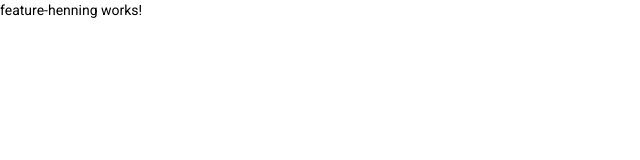
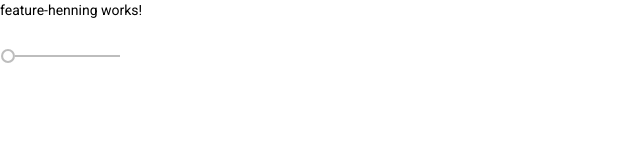
Before and after one commit to dozkeh/Testrepo, an Angular app in the folder testproject/: page /henning in a window 1280 px wide. Shown: the top 160 px of the page, without its empty margins (0-640 px from the left). Built offline with nearby package versions, Linux system fonts and the light colour scheme.

Commit message:
Angular Material runs

```diff
--- a/testproject/src/app/app.module.ts
+++ b/testproject/src/app/app.module.ts
@@ -5,7 +5,6 @@ import { AppRoutingModule } from './app-routing.module';
 import { AppComponent } from './app.component';
 import { MymoduleModule } from './mymodule/mymodule.module';
 import { BrowserAnimationsModule } from '@angular/platform-browser/animations';
-import { MatSliderModule } from '@angular/material/slider';
 
 
 
@@ -17,8 +16,7 @@ import { MatSliderModule } from '@angular/material/slider';
     BrowserModule,
     AppRoutingModule,
     MymoduleModule,
-    BrowserAnimationsModule,
-    MatSliderModule
+    BrowserAnimationsModule
   ],
   providers: [],
   bootstrap: [AppComponent]
--- a/testproject/src/app/mymodule/feature-henning/feature-henning.component.html
+++ b/testproject/src/app/mymodule/feature-henning/feature-henning.component.html
@@ -1 +1,2 @@
 <p>feature-henning works!</p>
+<mat-slider></mat-slider>
```
Also changed, not shown: testproject/src/app/mymodule/mymodule.module.ts (+7 -1 lines).
